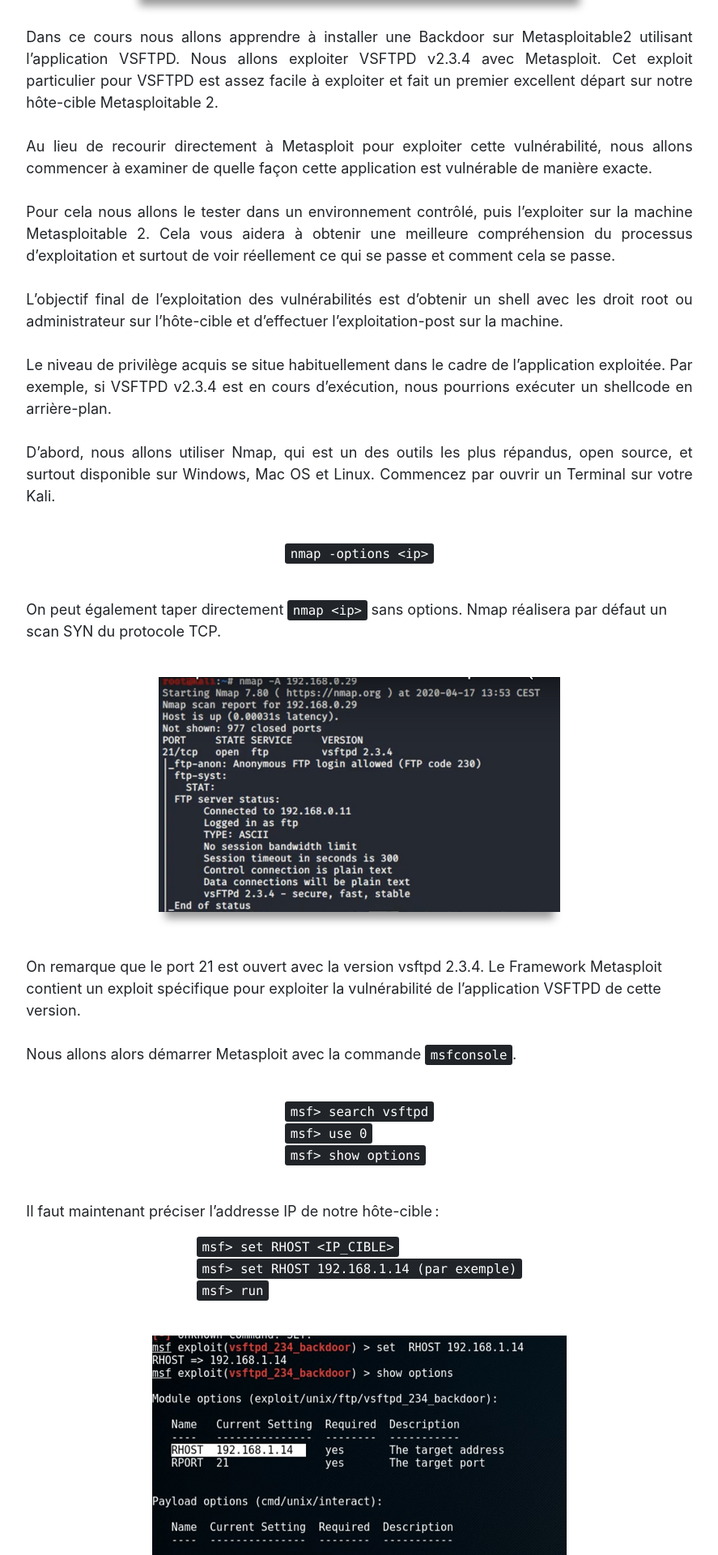
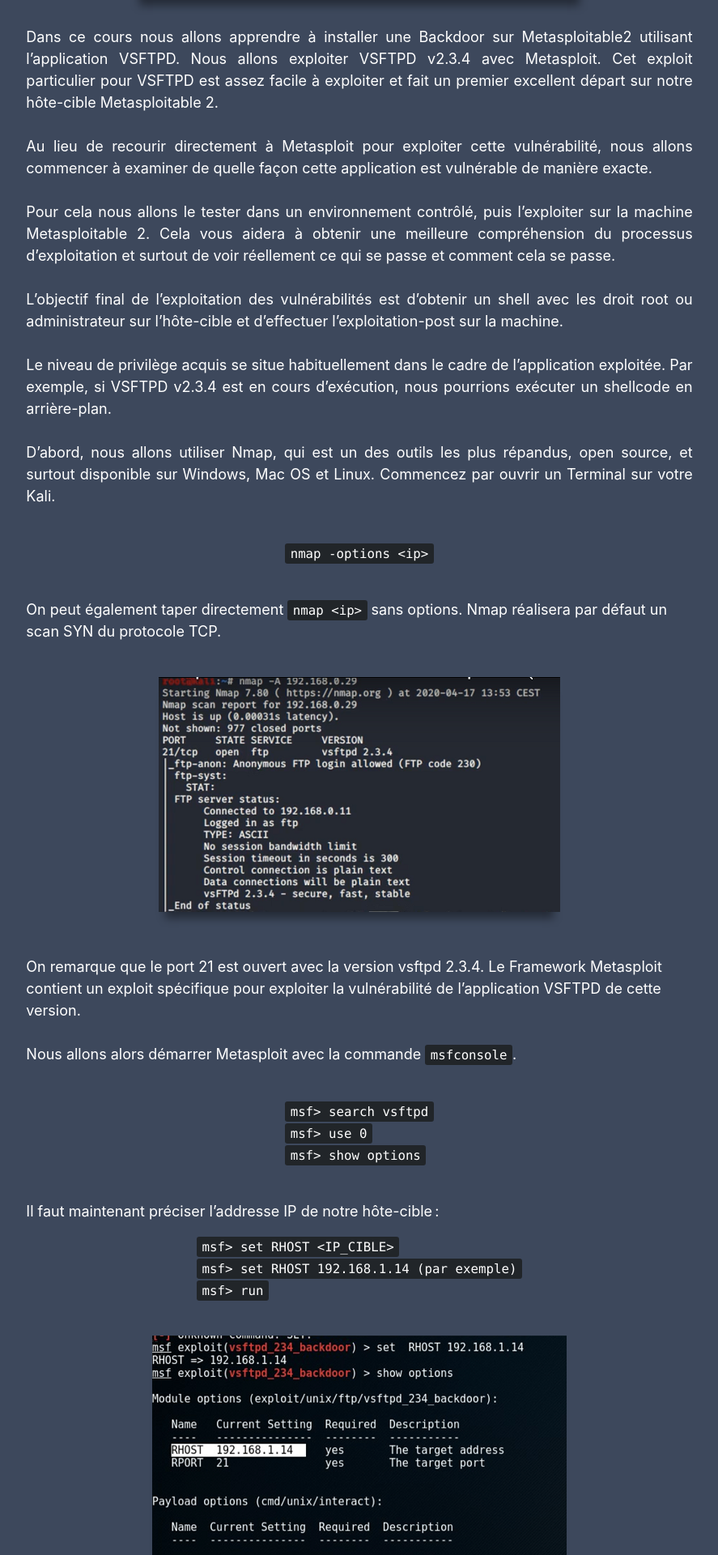
Before and after one commit to starsflaw/starsflaw, a PHP site: page /starsflaw/courses/vsftpd.php in a window 1280 px wide. Shown: the part 606-2526 px from the top of the page at 81% size, without its empty margins (196-1083 px from the left). Run offline with PHP 8.4, Linux system fonts and the light colour scheme; a user stored in the database is signed in.

Commit message:
Add files via upload

```diff
--- a/about.php
+++ b/about.php
@@ -31,7 +31,6 @@ session_start();      // On démarre la session
         // Inclusion de la barre de navigation
         require_once('menu.php');
         ?>
-
         <div class="container-fluid">
             </br>
             </br>
@@ -89,4 +88,8 @@ session_start();      // On démarre la session
         </div>
         </br>
     </body>
+    <?php
+    // Inclusion de la barre de navigation
+    require_once('footer.php');
+    ?>
 </html>
--- a/courses.php
+++ b/courses.php
@@ -115,4 +115,8 @@ session_start();                        // On démarre la session
       </div>
     </div>
   </body>
+  <?php
+  // Inclusion de la barre de navigation
+  require_once('footer.php');
+  ?>
 </html>
--- /dev/null
+++ b/courses/footerCourses.php
@@ -0,0 +1,58 @@
+<!DOCTYPE html>
+<html lang="fr">
+    <?php // En-tête de la page ?>
+    <head>
+        <?php // Balises meta responsive ?>
+        <meta charset="utf-8">
+        <meta name="viewport" content="width=device-width, initial-scale-1">
+
+        <?php // Bootstrap CSS ?>
+        <link rel="stylesheet" href="https://cdn.jsdelivr.net/npm/bootstrap@4.5.3/dist/css/bootstrap.min.css" integrity="sha384-TX8t27EcRE3e/ihU7zmQxVncDAy5uIKz4rEkgIXeMed4M0jlfIDPvg6uqKI2xXr2" crossorigin="anonymous">
+
+        <?php // jQuery et Bootstrap JS ?>
+        <script src="https://ajax.googleapis.com/ajax/libs/jquery/3.5.1/jquery.min.js"></script>
+        <script src="https://maxcdn.bootstrapcdn.com/bootstrap/4.0.0/js/bootstrap.min.js" integrity="sha384-JZR6Spejh4U02d8jOt6vLEHfe/JQGiRRSQQxSfFWpi1MquVdAyjUar5+76PVCmYl" crossorigin="anonymous"></script>
+
+        <?php // Feuille de style ?>
+        <link rel="stylesheet" href="../style.css">
+
+        <script type="text/javascript" src="https://platform-api.sharethis.com/js/sharethis.js#property=602a691af71937001207d489&product=inline-share-buttons" async="async"></script>
+    </head>
+
+    <?php // Corps de la page ?>
+    <body>
+        <div class="container-fluid">
+            <div class="row justify-content-center">
+                <div class="group col-sm-0" style="color:white; font-size: 14px; margin-top: 170px;">
+                    ______________________________________________________________________________________________________________________
+                </div>
+            </div>
+            <div class="row justify-content-center">
+                <div class="group col-sm-0">
+                    <img src="../images/deathstarw.png" style="width: 10%; display: block; margin-left: auto; margin-right: auto; margin-bottom: 15px; margin-top: 20px;"/>
+                </div>
+            </div>
+            <div class="row justify-content-center">
+                <div class="group col-sm-0" style="color:white; font-size: 14px">
+                    <a style="color:white; font-size: 14px" href="../confidentiality.php">Confidentialité </a>
+                    |
+                    <a style="color:white; font-size: 14px" href="../legalNotice.php"> Mentions légales </a>
+                    |
+                    <a style="color:white; font-size: 14px" href="../gcu.php"> Conditions Générales d'Utilisation </a>
+                </div>
+            </div>
+            <div class="row justify-content-center">
+                <div class="group col-sm-0" style="color:white; font-size: 14px">
+                    Star's Flaw : plateforme d’apprentissage pour s'initier à la Cybersécurité
+                </div>
+            </div>
+            <div class="row justify-content-center">
+                <div class="group col-sm-0" style="color:white; font-size: 14px">
+                    © 2020 - <?php echo date("Y"); ?>
+                </div>
+            </div>
+        </div>
+        <div class="sharethis-inline-share-buttons" style="margin-top: 25px; margin-bottom: 10px"></div>
+        </br>
+    </body>
+</html>
--- a/courses/vsftpd.php
+++ b/courses/vsftpd.php
@@ -35,7 +35,7 @@ if(!isset($_SESSION['nickname']))           // S'il n'y a pas d'utilisateur conn
   </head>
 
   <?php // Corps de la page ?>
-  <body>
+  <body style="background-color: rgba(61,72,92)">
     <?php
     // Inclusion de la barre de navigation
     require_once('menuCourses.php');
@@ -68,7 +68,7 @@ if(!isset($_SESSION['nickname']))           // S'il n'y a pas d'utilisateur conn
       </div>
       <div class="row justify-content-center">
         <div class="group col-sm-8">
-          <p style="font-size: 18px; text-align: justify">
+          <p style="font-size: 18px; text-align: justify; color: white">
             </br>
             Dans ce cours nous allons apprendre à installer une Backdoor sur Metasploitable2 utilisant l’application VSFTPD.
             Nous allons exploiter VSFTPD v2.3.4 avec Metasploit.
@@ -102,7 +102,7 @@ if(!isset($_SESSION['nickname']))           // S'il n'y a pas d'utilisateur conn
       </div>
       <div class="row justify-content-center">
         <div class="group col-sm-8">
-          <p style="font-size: 18px;">
+          <p style="font-size: 18px; color: white">
             </br>
             On peut également taper directement <kbd>nmap &lt;ip&gt;</kbd> sans options. Nmap réalisera par défaut un scan SYN du protocole TCP.
             </br>
@@ -117,7 +117,7 @@ if(!isset($_SESSION['nickname']))           // S'il n'y a pas d'utilisateur conn
       </div>
       <div class="row justify-content-center">
         <div class="group col-sm-8">
-          <p style="font-size: 18px;">
+          <p style="font-size: 18px; color: white">
             </br>
             </br>
             On remarque que le port 21 est ouvert avec la version vsftpd 2.3.4. Le Framework Metasploit contient un exploit spécifique pour exploiter la vulnérabilité de l’application VSFTPD de cette version.
@@ -131,7 +131,7 @@ if(!isset($_SESSION['nickname']))           // S'il n'y a pas d'utilisateur conn
       </div>
       <div class="row justify-content-center">
         <div class="group col-sm-0">
-          <p style="font-size: 18px;">
+          <p style="font-size: 18px; color: white">
             <samp>
               <kbd> msf> search vsftpd </kbd>
               </br>
@@ -146,7 +146,7 @@ if(!isset($_SESSION['nickname']))           // S'il n'y a pas d'utilisateur conn
       </div>
       <div class="row justify-content-center">
         <div class="group col-sm-8">
-          <p style="font-size: 18px;">
+          <p style="font-size: 18px; color: white">
           Il faut maintenant préciser l’addresse IP de notre hôte-cible :
           </br>
           </p>
@@ -154,7 +154,7 @@ if(!isset($_SESSION['nickname']))           // S'il n'y a pas d'utilisateur conn
       </div>
       <div class="row justify-content-center">
         <div class="group col-sm-0">
-          <p style="font-size: 18px;">
+          <p style="font-size: 18px; color: white">
             <samp>
               <kbd> msf> set RHOST &lt;IP_CIBLE&gt; </kbd>
               </br>
@@ -186,7 +186,7 @@ if(!isset($_SESSION['nickname']))           // S'il n'y a pas d'utilisateur conn
       </div>
       <div class="row justify-content-center">
         <div class="group col-sm-8">
-          <p style="font-size: 18px;">
+          <p style="font-size: 18px; color: white">
           Nous avons donc exploité une vulnérabilité de l’application VSFTPD v2.3.4 avec Metasploit.
           Le service VSFTPD v2.3.4 est en cours d’exécution en tant que root, ce qui nous a donné un shell-root sur notre terminal.
           </br>
@@ -198,4 +198,8 @@ if(!isset($_SESSION['nickname']))           // S'il n'y a pas d'utilisateur conn
       </div>
     </div>
   </body>
+  <?php
+  // Inclusion de la barre de navigation
+  require_once('footerCourses.php');
+  ?>
 </html>
--- a/index.php
+++ b/index.php
@@ -123,4 +123,8 @@ session_start();      // On démarre la session
         </br>
         </br>
     </body>
+    <?php
+    // Inclusion de la barre de navigation
+    require_once('footer.php');
+    ?>
 </html>
--- a/login.php
+++ b/login.php
@@ -192,4 +192,8 @@ if(isset($_SESSION['nickname']))              // S'il y a un utilisateur connect
             </div>
         </div>
     </body>
+    <?php
+    // Inclusion de la barre de navigation
+    require_once('footer.php');
+    ?>
 </html>
--- a/profil.php
+++ b/profil.php
@@ -105,4 +105,8 @@ if(!isset($_SESSION['nickname']))             // S'il n'y a pas d'utilisateur co
             </div>
         </div>
     </body>
+    <?php
+    // Inclusion de la barre de navigation
+    require_once('footer.php');
+    ?>
 </html>
--- a/register.php
+++ b/register.php
@@ -252,4 +252,8 @@ if(isset($_SESSION['nickname']))                // S'il y a un utilisateur conne
       ?>
     </form>
   </body>
+  <?php
+  // Inclusion de la barre de navigation
+  require_once('footer.php');
+  ?>
 </html>
```
Also changed, not shown: courses/sqlmap.php (+12 -8 lines), courses/tomcat.php (+12 -10 lines), footer.php (added, +58 -0 lines).
